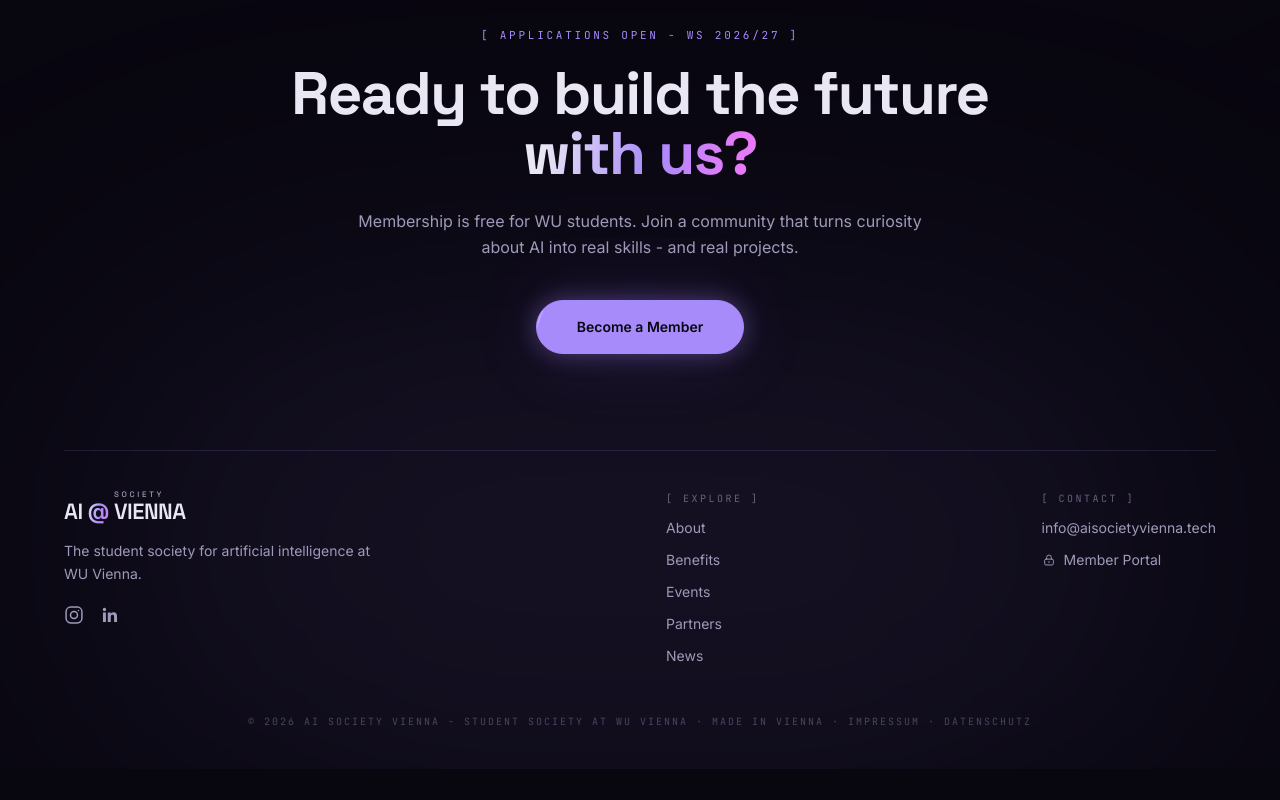
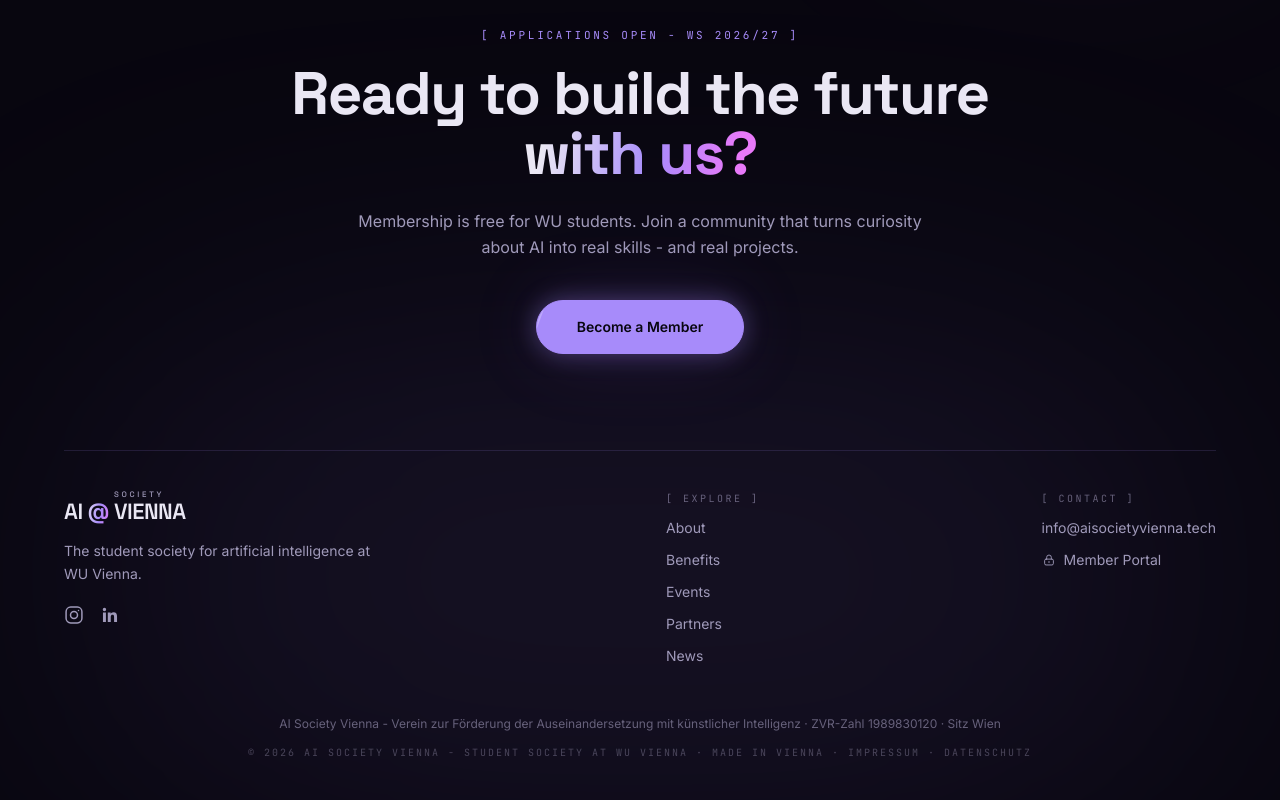
Before and after one commit to Tunika99/ai-at-wu, a Next.js app: page / in a window 1280 px wide. Shown: the part 5362-6162 px from the top of the page. Before the commit the page ends 6131 px from the top, so only its background shows below. Built offline with nearby package versions, Linux system fonts and the light colour scheme; no server answers.

Commit message:
Footer: show the association's full legal name and ZVR number on every page

```diff
--- a/components/Footer.tsx
+++ b/components/Footer.tsx
@@ -103,7 +103,12 @@ export function Footer() {
           </div>
         </div>
 
-        <p className="mt-12 text-center font-mono text-[10px] tracking-[0.2em] text-mist/40">
+        {/* Full legal name + register number on every page: lets Google for Nonprofits,
+            sponsors etc. tie the domain to the registered association. */}
+        <p className="mt-12 text-center text-xs leading-relaxed text-mist/60">
+          {site.legal.name} · ZVR-Zahl {site.legal.zvr} · Sitz {site.legal.seat}
+        </p>
+        <p className="mt-3 text-center font-mono text-[10px] tracking-[0.2em] text-mist/40">
           © 2026 AI SOCIETY VIENNA - STUDENT SOCIETY AT WU VIENNA · MADE IN VIENNA ·{" "}
           <Link href="/impressum" className="underline-offset-4 transition-colors hover:text-ink hover:underline">
             IMPRESSUM
```
